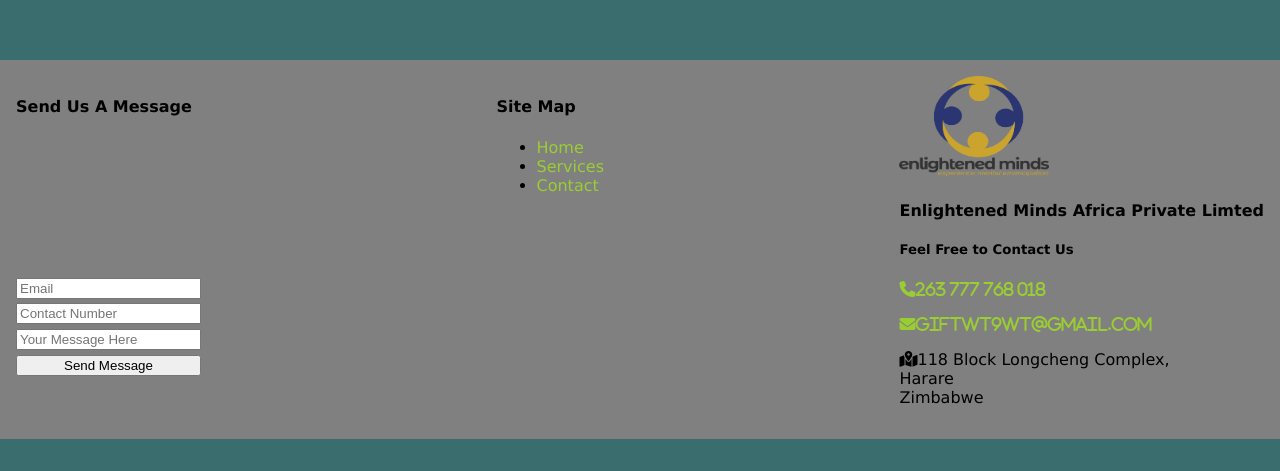
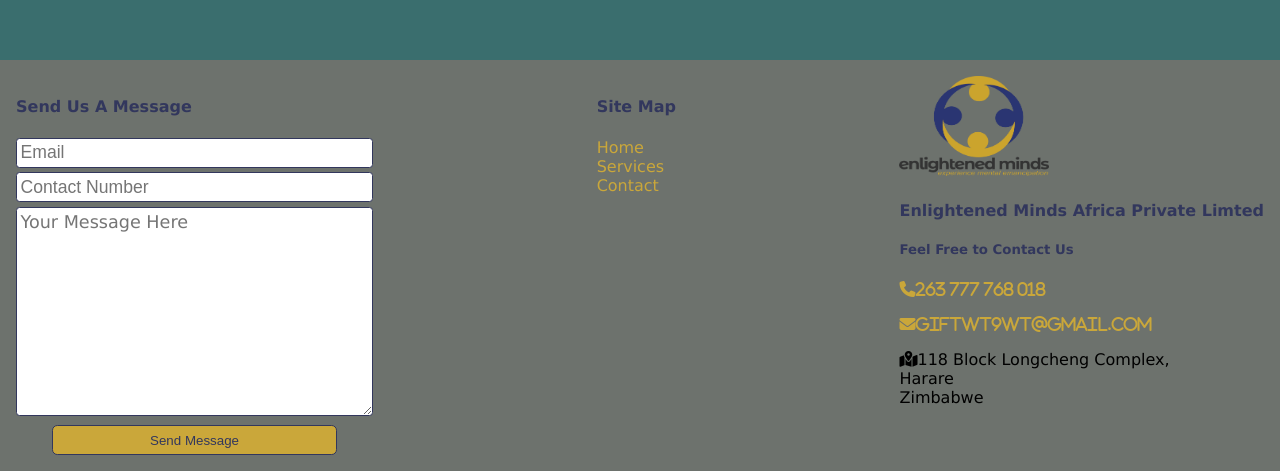
Before and after one commit to willhitman/Enlightened, a plain HTML site: page index.html in a window 1280 px wide. Shown: the part 1604-2075 px from the top of the page. Before the commit the page ends 2043 px from the top, so only its background shows below. Drawn offline with Linux system fonts and the light colour scheme.

Commit message:
gotta work on my messages

```diff
--- a/index.html
+++ b/index.html
@@ -39,7 +39,8 @@
             <input type="text" placeholder="Contact Number">
           </div>
           <div>
-            <input type="text" placeholder="Your Message Here">
+            <textarea name="message" id="message" cols="37" rows="10" placeholder="Your Message Here"></textarea>
+            <!-- <input type="text" placeholder="Your Message Here"> -->
           </div>
           <button>Send Message</button>
         </form>
@@ -55,8 +56,10 @@
       </div>
 
       <div class="contact-details">
-        <img class="footer-logo" src="main-logo.png" alt="EMA Logo" width="150px" height="100px">
-        <h4>Enlightened Minds Africa Private Limted</h4>
+        <div class="logo-name">
+          <img class="footer-logo" src="main-logo.png" alt="EMA Logo" width="150px" height="100px">
+          <h4>Enlightened Minds Africa Private Limted</h4>
+        </div>
         <h5>Feel Free to Contact Us</h5>
         <p><a href="tel:+"><i class="fa fa-phone">263 777 768 018</i></a></p>
         <p><a href="mailto:"><i class="fa fa-envelope">giftwt9wt@gmail.com</i></a></p>
--- a/main.css
+++ b/main.css
@@ -1,5 +1,8 @@
 :root{
     --background: rgba(255,255,255,.20);
+    --blue:#32375D;
+    --gold:#CAA73A;
+    --accent:#F7F6EF;
 }
 *, *::before, *::after{
     box-sizing:border-box;
@@ -30,7 +33,7 @@ header{
 
 .nav-toggle-label{
     position: absolute;
-    top: 3em;
+    top: 2em;
     right: 0;
     margin-right:1em;
 }
@@ -61,7 +64,7 @@ nav{
     background: var(--background);
     position: absolute;
     text-align: right;
-    top: 5.3em;
+    top: 4em;
     right: 0;
     padding-right:1em;
     width: 50%;
@@ -88,7 +91,7 @@ nav a{
     transition: opacity 100ms ease-in-out ;
 }
 nav a:hover{
-    color:red;
+    color:var(--gold);
 }
 .nav-toggle:checked ~ nav{
     transform: scale(1,1);
@@ -105,6 +108,7 @@ nav a:hover{
     }
 
     header{
+        height: 4em;
         display: grid;
         grid-template-columns: 1fr auto minmax(300px, 1fr) 1fr;
 
@@ -132,7 +136,7 @@ nav a:hover{
         height:5px;
         background: black;
         position: absolute;
-        top:-.50em;
+        top:-.25em;
         left:0;
         right:0;
         transform: scale(0,1);
@@ -190,17 +194,21 @@ footer{
     display: flex;
     justify-content: space-between;
     align-content: center;
-    background: grey;
+    background: #6d726d;
     padding: 1em;
 }
 
-footer :is(.contact-form){
-    display: grid;
-    grid-template-columns: 1fr;
+h1, h2, h3, h4, h5, h6{
+    color:var(--blue)
 }
 footer a {
     text-decoration: none;
-    color: yellowgreen;
+    color: var(--gold);
+}
+footer ul{
+    list-style: none;
+    align-content: center;
+    padding: 0;
 }
 
 footer form{
@@ -209,6 +217,7 @@ footer form{
     margin: auto;
     row-gap: .3em;
 }
+
 
 /* .contact-details :is(p){
     padding-left: 5em;
@@ -221,7 +230,31 @@ footer form{
         align-content: center;
     }
     footer :is(button){
-        max-width: 100%;
-        align-self: left;
+        max-width: 50%;
+        margin: auto;
     }
 }
+
+
+/* for all inputs */
+input, textarea{
+    width: 100%;
+    border: 1px solid var(--blue);
+    border-radius: .2em;
+    padding: .2em;
+    font-size: 1.1em;
+}
+textarea{
+    font-family: inherit;
+}
+/* end of inputs styles */
+footer button{
+    border-style: none;
+    border: 1px solid var(--blue);
+    border-radius: .4em;
+    background: var(--gold);
+    color: var(--blue);
+    padding: .5em;
+    width: 80%;
+    margin: auto;
+}
```
